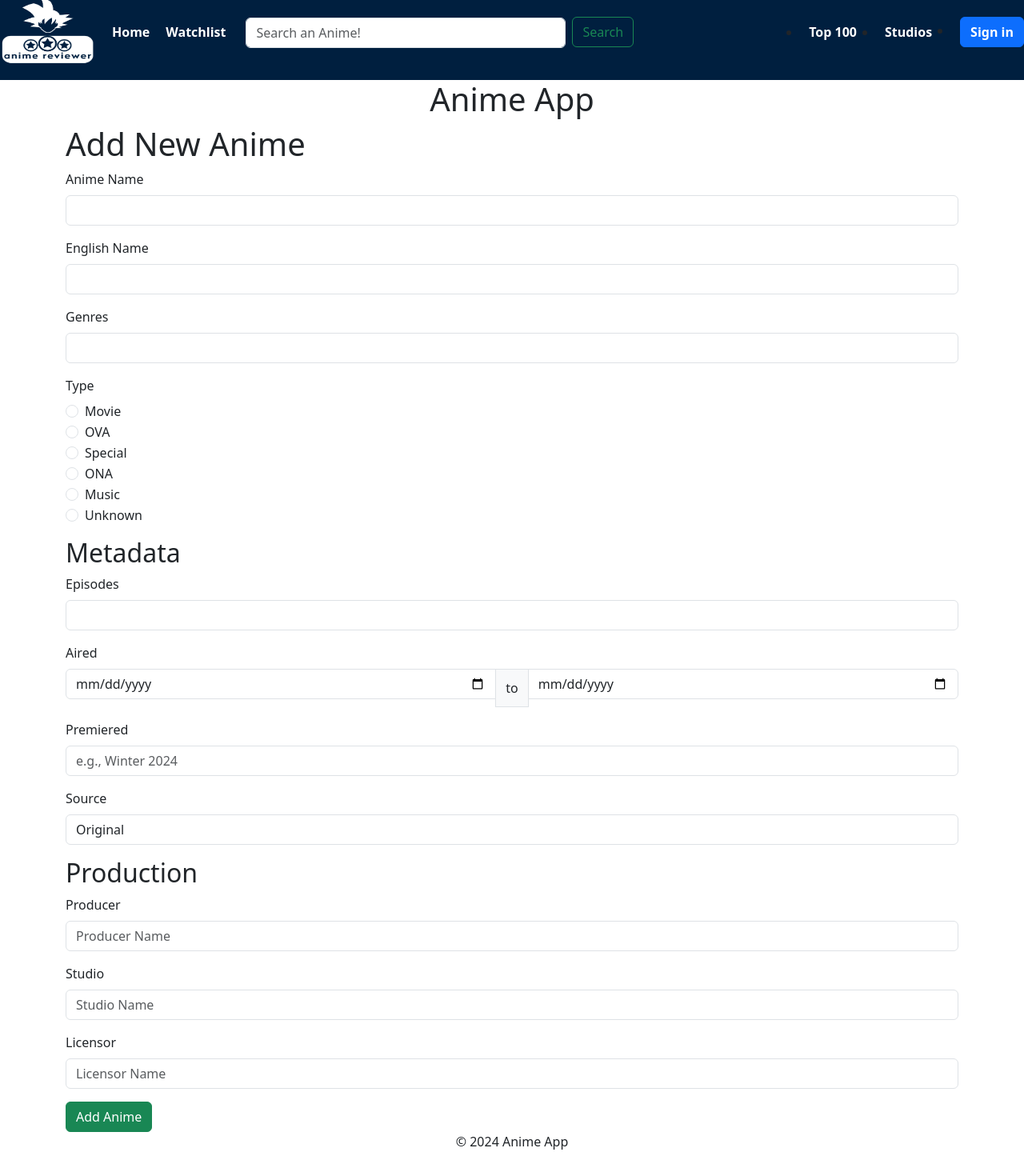
After one commit to Mfaytinn/AnimeReview-BLG317, a Flask app: page /admin/anime/add in a window 1280 px wide. The commit adds this page. Shown: the whole page at 80% size. Run offline with Flask 3, Linux system fonts and the light colour scheme; data that the repository does not hold is empty.

Commit message:
Added admin dashboard with Anime_Information, User CRUD operations

```diff
--- a/app/database.py
+++ b/app/database.py
@@ -6,7 +6,7 @@ def get_db_connection():
         connection = mysql.connector.connect(
             host="127.0.0.1",
             user="root",
-            password="1234",
+            password="",
             database="anime_db",
         )
         if connection.is_connected():
--- a/app/server.py
+++ b/app/server.py
@@ -32,6 +32,71 @@ def create_app():
     app.add_url_rule("/my_list", view_func=views.my_list, methods=["GET","POST"], endpoint="my_list")
     app.add_url_rule("/my_list/remove/<int:anime_id>", view_func=views.remove_from_watchlist, methods=["POST"], endpoint="remove_from_watchlist")
     app.add_url_rule("/my_list/update_status/<int:anime_id>", view_func=views.update_watchlist_status, methods=["POST"], endpoint="update_watchlist_status")
+
+    # Admin Dashboard Route
+    app.add_url_rule(
+        "/admin/dashboard",
+        view_func=views.admin_dashboard,
+        methods=["GET"],
+        endpoint="admin_dashboard"
+    )
+
+    # Add Anime Route
+    app.add_url_rule(
+        "/admin/anime/add",
+        view_func=views.admin_add_anime,
+        methods=["GET", "POST"],
+        endpoint="admin_add_anime"
+    )
+
+    # Update Anime Route
+    app.add_url_rule(
+        "/admin/anime/update/<int:anime_id>",
+        view_func=views.admin_update_anime,
+        methods=["GET", "POST"],
+        endpoint="admin_update_anime"
+    )
+
+    # Delete Anime Route
+    app.add_url_rule(
+        "/admin/anime/delete/<int:anime_id>",
+        view_func=views.admin_delete_anime,
+        methods=["POST"],
+        endpoint="admin_delete_anime"
+    )
+    # Manage Animes Route
+    app.add_url_rule(
+        "/admin/anime/manage",
+        view_func=views.admin_manage_animes,
+        methods=["GET"],
+        endpoint="admin_manage_animes"
+    )
+
+    app.add_url_rule(
+    "/admin/users/manage",
+    view_func=views.admin_manage_users,
+    methods=["GET", "POST"],
+    endpoint="admin_manage_users"
+    )
+
+    # Update User Role Route
+    app.add_url_rule(
+        "/admin/users/update_role/<int:user_id>",
+        view_func=views.admin_update_user_role,
+        methods=["POST"],
+        endpoint="admin_update_user_role"
+    )
+
+    app.add_url_rule(
+        "/admin/users/delete/<int:user_id>",
+        view_func=views.admin_delete_user,
+        methods=["POST"],
+        endpoint="admin_delete_user"
+    )
+
+
+
+
     return app
 
 if __name__ == "__main__":
--- /dev/null
+++ b/app/templates/admin_add_anime.html
@@ -0,0 +1,109 @@
+{% extends 'layout.html' %}
+{% block title %}Add Anime{% endblock %}
+{% block content %}
+<div class="container">
+    <h1>Add New Anime</h1>
+    <form method="POST">
+        <!-- Anime Information -->
+        <div class="mb-3">
+            <label for="anime_name" class="form-label">Anime Name</label>
+            <input type="text" class="form-control" id="anime_name" name="anime_name" required>
+        </div>
+        <div class="mb-3">
+            <label for="english_name" class="form-label">English Name</label>
+            <input type="text" class="form-control" id="english_name" name="english_name">
+        </div>
+        <div class="mb-3">
+            <label for="genres" class="form-label">Genres</label>
+            <input type="text" class="form-control" id="genres" name="genres">
+        </div>
+        <div class="mb-3">
+            <label class="form-label">Type</label>
+            <div>
+                <div class="form-check">
+                    <input class="form-check-input" type="radio" id="type_movie" name="type_anime" value="Movie" required>
+                    <label class="form-check-label" for="type_movie">Movie</label>
+                </div>
+                <div class="form-check">
+                    <input class="form-check-input" type="radio" id="type_ova" name="type_anime" value="OVA">
+                    <label class="form-check-label" for="type_ova">OVA</label>
+                </div>
+                <div class="form-check">
+                    <input class="form-check-input" type="radio" id="type_special" name="type_anime" value="Special">
+                    <label class="form-check-label" for="type_special">Special</label>
+                </div>
+                <div class="form-check">
+                    <input class="form-check-input" type="radio" id="type_ona" name="type_anime" value="ONA">
+                    <label class="form-check-label" for="type_ona">ONA</label>
+                </div>
+                <div class="form-check">
+                    <input class="form-check-input" type="radio" id="type_music" name="type_anime" value="Music">
+                    <label class="form-check-label" for="type_music">Music</label>
+                </div>
+                <div class="form-check">
+                    <input class="form-check-input" type="radio" id="type_unknown" name="type_anime" value="Unknown">
+                    <label class="form-check-label" for="type_unknown">Unknown</label>
+                </div>
+            </div>
+        </div>
+
+        <!-- Anime Metadata -->
+        <h2>Metadata</h2>
+        <div class="mb-3">
+            <label for="episodes" class="form-label">Episodes</label>
+            <input type="number" class="form-control" id="episodes" name="episodes" min="1">
+        </div>
+        <div class="mb-3">
+            <label for="aired" class="form-label">Aired</label>
+            <div class="input-group">
+                <input type="date" class="form-control" id="aired_start" name="aired_start" placeholder="Start Date">
+                <span class="input-group-text">to</span>
+                <input type="date" class="form-control" id="aired_end" name="aired_end" placeholder="End Date">
+            </div>
+        </div>
+        <div class="mb-3">
+            <label for="premiered" class="form-label">Premiered</label>
+            <input type="text" class="form-control" id="premiered" name="premiered" placeholder="e.g., Winter 2024">
+        </div>
+        <div class="mb-3">
+            <label for="source" class="form-label">Source</label>
+            <select class="form-control" id="source" name="source">
+                <option value="Original">Original</option>
+                <option value="Manga">Manga</option>
+                <option value="Light novel">Light novel</option>
+                <option value="Game">Game</option>
+                <option value="Visual novel">Visual novel</option>
+                <option value="4-koma manga">4-koma manga</option>
+                <option value="Novel">Novel</option>
+                <option value="Unknown">Unknown</option>
+                <option value="Other">Other</option>
+                <option value="Picture book">Picture book</option>
+                <option value="Web manga">Web manga</option>
+                <option value="Music">Music</option>
+                <option value="Radio">Radio</option>
+                <option value="Book">Book</option>
+                <option value="Card game">Card game</option>
+                <option value="Digital manga">Digital manga</option>
+            </select>
+        </div>
+
+
+        <!-- Anime Production -->
+        <h2>Production</h2>
+        <div class="mb-3">
+            <label for="producer" class="form-label">Producer</label>
+            <input type="text" class="form-control" id="producer" name="producer" placeholder="Producer Name">
+        </div>
+        <div class="mb-3">
+            <label for="studio" class="form-label">Studio</label>
+            <input type="text" class="form-control" id="studio" name="studio" placeholder="Studio Name">
+        </div>
+        <div class="mb-3">
+            <label for="licensor" class="form-label">Licensor</label>
+            <input type="text" class="form-control" id="licensor" name="licensor" placeholder="Licensor Name">
+        </div>
+
+        <button type="submit" class="btn btn-success">Add Anime</button>
+    </form>
+</div>
+{% endblock %}
--- a/app/templates/layout.html
+++ b/app/templates/layout.html
@@ -27,10 +27,11 @@
         <ul class="navbar-right">
             <li><a href="{{ url_for('top_100_page') }}">Top 100</a></li>
             <li><a href="{{ url_for('studios_page') }}">Studios</a></li>
-            <li><a href="{{ url_for('add_anime') }}">Add a New Anime</a></li>
-
             {% if session.get('logged_in') %}
                 <li><a href="{{ url_for('profile_page') }}">My Profile</a></li>
+                {% if session.get('user_role') == 'admin' %}
+                    <li><a href="{{ url_for('admin_dashboard') }}" class="btn btn-warning">Admin</a></li>
+                {% endif %}
                 <li><a href="{{ url_for('logout') }}" class="btn btn-danger">Logout</a></li>
             {% else %}
                 <li><a href="{{ url_for('signin_page') }}" class="btn btn-primary">Sign in</a></li>
--- a/app/views.py
+++ b/app/views.py
@@ -580,6 +580,7 @@ def signin_page():
             if user and check_password_hash(user['password'], password):
                 session['user_id'] = user['user_id']
                 session["logged_in"] = True
+                session['user_role'] = user['role']
                 flash("Signin successful!", "success")
                 return redirect(url_for("index_page"))
             else:
@@ -934,3 +935,379 @@ def update_watchlist_status(anime_id):
             connection.close()
 
     return redirect(url_for('my_list'))
+
+def admin_dashboard():
+    return render_template('admin_dashboard.html')
+
+def admin_add_anime():
+    if request.method == "POST":
+        # Anime Information
+        anime_name = request.form.get("anime_name")
+        english_name = request.form.get("english_name")
+        genres = request.form.get("genres")
+        type_anime = request.form.get("type_anime")
+
+        # Metadata
+        episodes = request.form.get("episodes")
+        aired = request.form.get("aired")
+        premiered = request.form.get("premiered")
+        source = request.form.get("source")
+
+        # Production Data
+        studio_id = request.form.get("studio_id")
+        producer_id = request.form.get("producer_id")
+        licensor_id = request.form.get("licensor_id")
+
+        # Validation
+        if not anime_name:
+            flash("Anime name cannot be empty!", category="danger")
+            return redirect(url_for("admin_add_anime"))
+
+        connection = get_db_connection()
+        try:
+            cursor = connection.cursor()
+
+            # Insert into Anime_Information
+            cursor.execute("""
+                INSERT INTO Anime_Information (anime_name, english_name, genres, type_anime)
+                VALUES (%s, %s, %s, %s)
+            """, (anime_name, english_name, genres, type_anime))
+            anime_id = cursor.lastrowid  # Get the last inserted anime_id
+
+            # Insert into Anime_Metadata
+            cursor.execute("""
+                INSERT INTO Anime_Metadata (anime_id, episodes, aired, premiered, source)
+                VALUES (%s, %s, %s, %s, %s)
+            """, (anime_id, episodes, aired, premiered, source))
+
+            # Insert into Anime_Production
+            cursor.execute("""
+                INSERT INTO Anime_Production (anime_id, producer_id, studio_id, licensor_id)
+                VALUES (%s, %s, %s, %s)
+            """, (anime_id, producer_id, studio_id, licensor_id))
+
+            connection.commit()
+            flash("Anime, metadata, and production data added successfully!", category="success")
+        except Error as e:
+            flash(f"Error adding anime: {e}", category="danger")
+        finally:
+            if connection.is_connected():
+                cursor.close()
+                connection.close()
+
+        return redirect(url_for("admin_manage_animes"))
+
+    # Fetch available studios, producers, and licensors for the form
+    connection = get_db_connection()
+    try:
+        cursor = connection.cursor(dictionary=True)
+
+        cursor.execute("SELECT studio_id, studio_name FROM Studios")
+        studios = cursor.fetchall()
+
+        cursor.execute("SELECT producer_id, producer_name FROM Producers")
+        producers = cursor.fetchall()
+
+        cursor.execute("SELECT licensor_id, licensor_name FROM licensors")
+        licensors = cursor.fetchall()
+    except Error as e:
+        flash(f"Error fetching production data: {e}", category="danger")
+        studios = []
+        producers = []
+        licensors = []
+    finally:
+        if connection.is_connected():
+            cursor.close()
+            connection.close()
+
+    return render_template("admin_add_anime.html", studios=studios, producers=producers, licensors=licensors)
+
+
+def admin_update_anime(anime_id):
+    if request.method == "POST":
+        anime_name = request.form.get("anime_name")
+        english_name = request.form.get("english_name")
+        genres = request.form.get("genres")
+        type_anime = request.form.get("type_anime")
+
+        # Validation
+        if not anime_name:
+            flash("Anime name cannot be empty!", category="danger")
+            return redirect(url_for("admin_update_anime", anime_id=anime_id))
+
+        connection = get_db_connection()
+        try:
+            cursor = connection.cursor()
+            cursor.execute("""
+                UPDATE Anime_Information
+                SET anime_name = %s, english_name = %s, genres = %s, type_anime = %s
+                WHERE anime_id = %s
+            """, (anime_name, english_name, genres, type_anime, anime_id))
+            connection.commit()
+            flash("Anime updated successfully!", category="success")
+        except Error as e:
+            flash(f"Error updating anime: {e}", category="danger")
+        finally:
+            if connection.is_connected():
+                cursor.close()
+                connection.close()
+
+        return redirect(url_for("admin_manage_animes"))
+
+    # Fetch the anime details for the update form
+    connection = get_db_connection()
+    try:
+        cursor = connection.cursor(dictionary=True)
+        cursor.execute("SELECT * FROM Anime_Information WHERE anime_id = %s", (anime_id,))
+        anime = cursor.fetchone()
+    except Error as e:
+        flash(f"Error fetching anime details: {e}", category="danger")
+        anime = None
+    finally:
+        if connection.is_connected():
+            cursor.close()
+            connection.close()
+
+    return render_template("admin_update_anime.html", anime=anime)
+
+def admin_delete_anime(anime_id):
+    connection = get_db_connection()
+    try:
+        cursor = connection.cursor()
+        cursor.execute("DELETE FROM Anime_Information WHERE anime_id = %s", (anime_id,))
+        connection.commit()
+        flash("Anime deleted successfully!", category="success")
+    except Error as e:
+        flash(f"Error deleting anime: {e}", category="danger")
+    finally:
+        if connection.is_connected():
+            cursor.close()
+            connection.close()
+
+    return redirect(url_for("admin_manage_animes"))
+
+def admin_manage_animes():
+    current_page = int(request.args.get("page", 1))
+    per_page = 10
+    offset = (current_page - 1) * per_page
+    search_query = request.args.get("search", "").strip()
+    max_visible_pages = 5  # Maximum number of pages to show in pagination
+
+    connection = get_db_connection()
+    try:
+        cursor = connection.cursor(dictionary=True)
+
+        # Search and paginate
+        if search_query:
+            cursor.execute("""
+                SELECT anime_id, anime_name, english_name, genres, type_anime
+                FROM Anime_Information
+                WHERE anime_name LIKE %s
+                LIMIT %s OFFSET %s
+            """, (f"%{search_query}%", per_page, offset))
+        else:
+            cursor.execute("""
+                SELECT anime_id, anime_name, english_name, genres, type_anime
+                FROM Anime_Information
+                LIMIT %s OFFSET %s
+            """, (per_page, offset))
+
+        animes = cursor.fetchall()
+
+        # Count total records
+        cursor.execute("SELECT COUNT(*) AS total FROM Anime_Information")
+        total_records = cursor.fetchone()["total"]
+        total_pages = (total_records + per_page - 1) // per_page
+
+        # Calculate visible page range
+        start_page = max(1, current_page - max_visible_pages // 2)
+        end_page = min(total_pages, start_page + max_visible_pages - 1)
+        if end_page - start_page + 1 < max_visible_pages:
+            start_page = max(1, end_page - max_visible_pages + 1)
+
+    except Error as e:
+        flash(f"Error fetching animes: {e}", category="danger")
+        animes = []
+        total_pages = 1
+        start_page = 1
+        end_page = 1
+    finally:
+        if connection.is_connected():
+            cursor.close()
+            connection.close()
+
+    return render_template(
+        "admin_manage_animes.html",
+        animes=animes,
+        current_page=current_page,
+        total_pages=total_pages,
+        start_page=start_page,
+        end_page=end_page,
+        search_query=search_query
+    )
+
+
+def admin_manage_users():
+    # Ensure the admin is logged in
+    user_id = session.get('user_id')
+    if not user_id:
+        flash("You must be signed in to access this page.", category="warning")
+        return redirect(url_for('signin_page'))
+
+    # Verify admin privileges
+    connection = get_db_connection()
+    try:
+        cursor = connection.cursor(dictionary=True)
+        cursor.execute("SELECT role FROM Users WHERE user_id = %s", (user_id,))
+        user = cursor.fetchone()
+        if not user or user['role'] != 'admin':
+            flash("You are not authorized to access this page.", category="danger")
+            return redirect(url_for('index_page'))
+    finally:
+        if connection.is_connected():
+            cursor.close()
+            connection.close()
+
+    # Fetch and search users
+    current_page = int(request.args.get('page', 1))
+    per_page = 10
+    offset = (current_page - 1) * per_page
+    search_query = request.args.get('search', '').strip()
+    max_visible_pages = 5  # Maximum number of page links to show
+
+    connection = get_db_connection()
+    try:
+        cursor = connection.cursor(dictionary=True)
+
+        # Search and paginate users
+        if search_query:
+            query = """
+                SELECT user_id, username, role, status
+                FROM Users
+                WHERE username LIKE %s
+                LIMIT %s OFFSET %s
+            """
+            cursor.execute(query, (f"%{search_query}%", per_page, offset))
+        else:
+            query = """
+                SELECT user_id, username, role, status
+                FROM Users
+                LIMIT %s OFFSET %s
+            """
+            cursor.execute(query, (per_page, offset))
+
+        users = cursor.fetchall()
+
+        # Count total records
+        cursor.execute("SELECT COUNT(*) AS total FROM Users")
+        total_records = cursor.fetchone()['total']
+        total_pages = (total_records + per_page - 1) // per_page
+
+        # Calculate visible page range
+        start_page = max(1, current_page - max_visible_pages // 2)
+        end_page = min(total_pages, start_page + max_visible_pages - 1)
+        if end_page - start_page + 1 < max_visible_pages:
+            start_page = max(1, end_page - max_visible_pages + 1)
+
+    except Error as e:
+        flash(f"Error fetching users: {e}", category="danger")
+        users = []
+        total_pages = 1
+        start_page = 1
+        end_page = 1
+    finally:
+        if connection.is_connected():
+            cursor.close()
+            connection.close()
+
+    return render_template(
+        'admin_manage_users.html',
+        users=users,
+        current_page=current_page,
+        total_pages=total_pages,
+        start_page=start_page,
+        end_page=end_page,
+        search_query=search_query
+    )
+
+
+
+def admin_update_user_role(user_id):
+    # Ensure the admin is logged in
+    admin_id = session.get('user_id')
+    if not admin_id:
+        flash("You must be signed in to access this page.", category="warning")
+        return redirect(url_for('signin_page'))
+
+    # Verify admin privileges
+    connection = get_db_connection()
+    try:
+        cursor = connection.cursor(dictionary=True)
+        cursor.execute("SELECT role FROM Users WHERE user_id = %s", (admin_id,))
+        user = cursor.fetchone()
+        if not user or user['role'] != 'admin':
+            flash("You are not authorized to access this page.", category="danger")
+            return redirect(url_for('index_page'))
+    finally:
+        if connection.is_connected():
+            cursor.close()
+            connection.close()
+
+    # Update user role
+    new_role = request.form.get('role')
+    connection = get_db_connection()
+    try:
+        cursor = connection.cursor()
+        cursor.execute("""
+            UPDATE Users
+            SET role = %s
+            WHERE user_id = %s
+        """, (new_role, user_id))
+        connection.commit()
+        flash("User role updated successfully!", category="success")
+    except Error as e:
+        flash(f"Error updating user role: {e}", category="danger")
+    finally:
+        if connection.is_connected():
+            cursor.close()
+            connection.close()
+
+    return redirect(url_for('admin_manage_users'))
+
+
+def admin_delete_user(user_id):
+    # Ensure the admin is logged in
+    admin_id = session.get('user_id')
+    if not admin_id:
+        flash("You must be signed in to access this page.", category="warning")
+        return redirect(url_for('signin_page'))
+
+    # Verify admin privileges
+    connection = get_db_connection()
+    try:
+        cursor = connection.cursor(dictionary=True)
+        cursor.execute("SELECT role FROM Users WHERE user_id = %s", (admin_id,))
+        user = cursor.fetchone()
+        if not user or user['role'] != 'admin':
+            flash("You are not authorized to access this page.", category="danger")
+            return redirect(url_for('index_page'))
+    finally:
+        if connection.is_connected():
+            cursor.close()
+            connection.close()
+
+    # Delete user
+    connection = get_db_connection()
+    try:
+        cursor = connection.cursor()
+        cursor.execute("DELETE FROM Users WHERE user_id = %s", (user_id,))
+        connection.commit()
+        flash("User deleted successfully!", category="success")
+    except Error as e:
+        flash(f"Error deleting user: {e}", category="danger")
+    finally:
+        if connection.is_connected():
+            cursor.close()
+            connection.close()
+
+    return redirect(url_for('admin_manage_users'))
```
Also changed, not shown: app/templates/admin_dashboard.html (added, +11 -0 lines), app/templates/admin_manage_animes.html (added, +65 -0 lines), app/templates/admin_manage_users.html (added, +86 -0 lines), app/templates/admin_update_anime.html (added, +26 -0 lines), app/static/images/logo.png (renamed from app/static/images/logo.PNG), app/templates/admin_delete_user.html (added).
